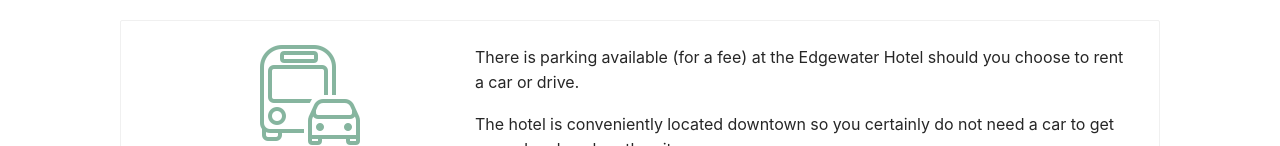
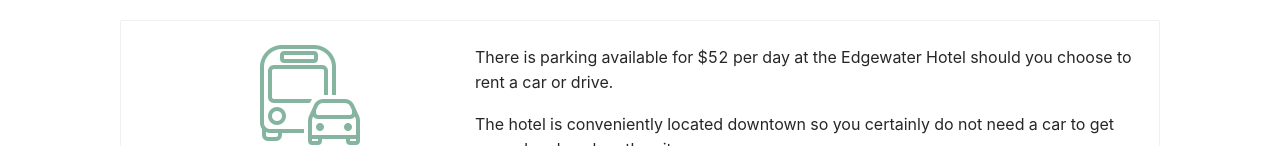
Before and after one commit to m34gh4nb3th/nedsbigday, a React (Create React App) app: page /travel in a window 1280 px wide. Shown: the part 1524-1670 px from the top of the page. Built offline with nearby package versions, Linux system fonts and the light colour scheme.

Commit message:
event and travel details updates

```diff
--- a/src/Components/Home/eventData.js
+++ b/src/Components/Home/eventData.js
@@ -35,7 +35,7 @@ const eventData = {
             private: false,
             locationName: "The Edgewater Hotel, Terrrace Room",
             locationLink: "https://www.edgewaterhotel.com/",
-            time: "5:00PM - 7:00PM",
+            time: "6:00PM - 7:00PM",
             attire: "Semi-Formal"
         },
         {
--- a/src/Components/Pages/Travel.js
+++ b/src/Components/Pages/Travel.js
@@ -67,7 +67,7 @@ const Travel = () =>  {
                         <h2 style={style.category}>Other</h2>
                     </Col>
                     <Col md={{ span: 16 }} xs={{ span: 24 }} style={{textAlign: 'left'}}>
-                        <p>There is parking available (for a fee) at the Edgewater Hotel should you choose to rent a car or drive.</p>
+                        <p>There is parking available for $52 per day at the Edgewater Hotel should you choose to rent a car or drive.</p>
                         <p>The hotel is conveniently located downtown so you certainly do not need a car to get around and explore the city.</p>
                         <p>The city has great bus system and a couple (electric) bike rental companies if you want to leave the downtown area.</p>
                     </Col>
```
